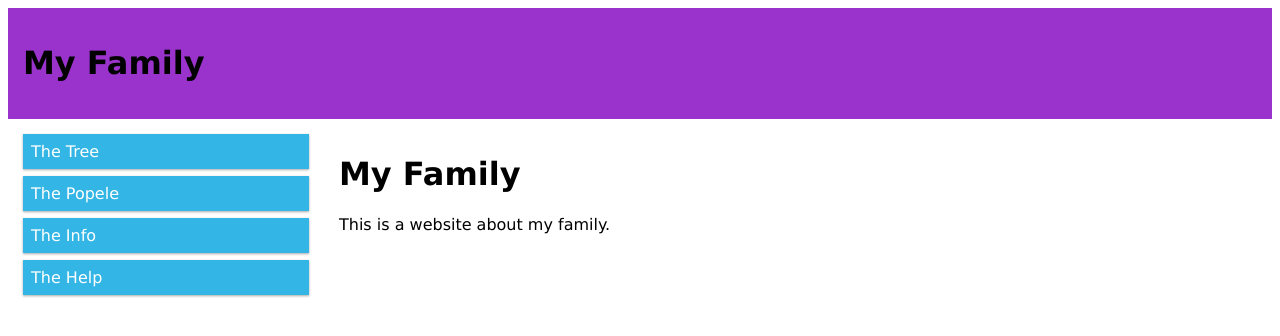
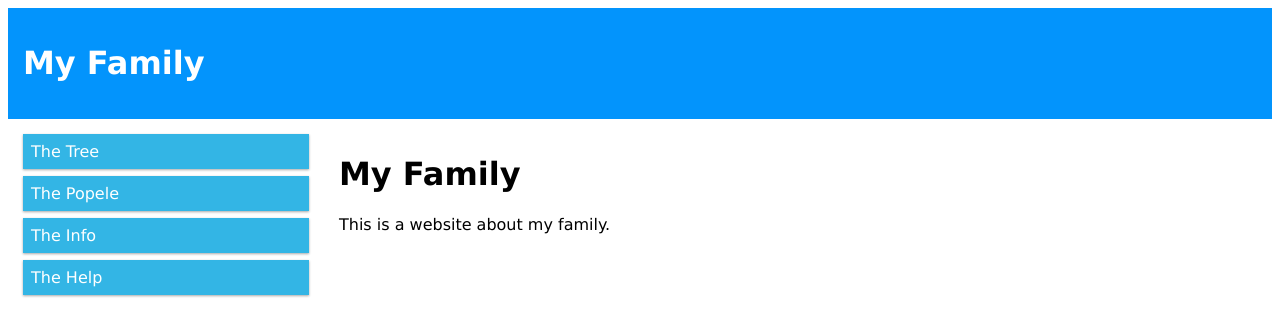
Before and after one commit to matsunagateitoku/test, a plain HTML site: page col_test.html in a window 1280 px wide. Drawn offline with Linux system fonts and the light colour scheme.

Commit message:
Update col_test.html

```diff
--- a/col_test.html
+++ b/col_test.html
@@ -36,8 +36,8 @@ html {
 }
 
 .header {
-  background-color: #9933cc;
-  color: light-blue;
+  background-color: #0394fc;
+  color: #ffffff;
   padding: 15px;
 }
 
```
